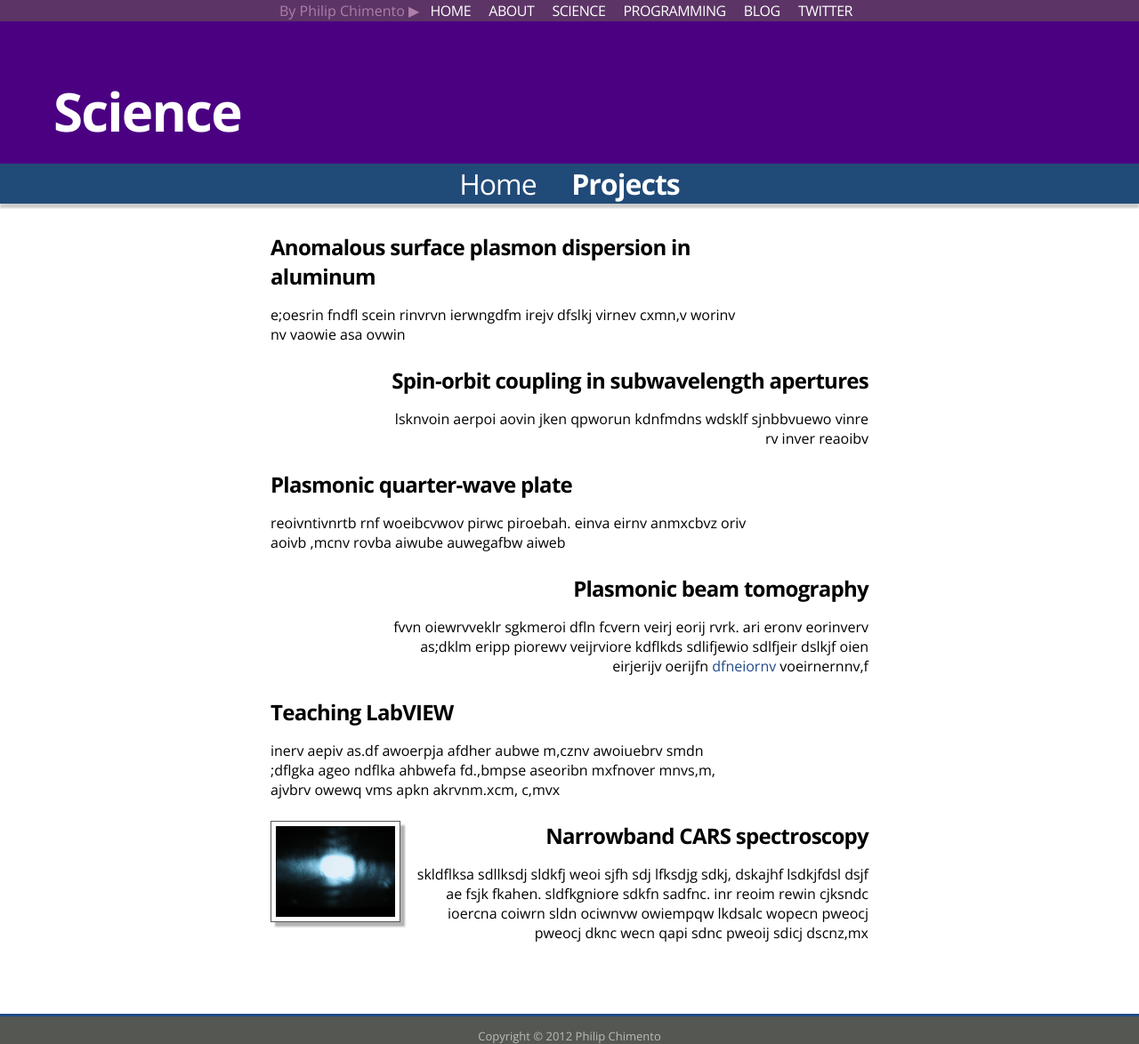
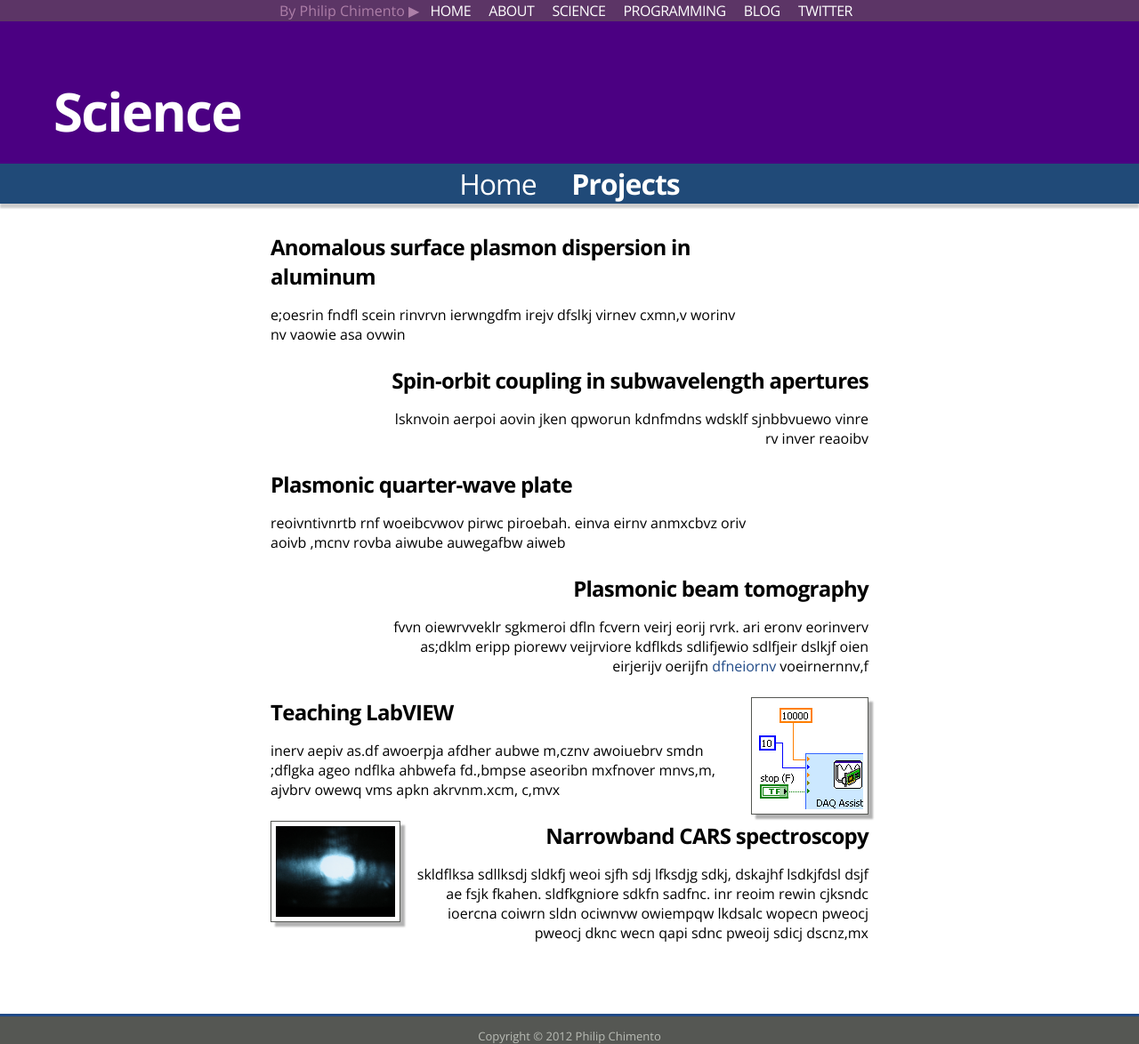
Before and after one commit to ptomato/ptomato.github.com, a Jekyll site: the page built from science-projects.md, in a window 1280 px wide. Shown: the whole page at 89% size. Built offline with Jekyll 4.4.1, drawn with Linux system fonts in a browser that asks for light colours; some web fonts are replaced.

Commit message:
Add thumbnail to 'Teaching LabVIEW'

```diff
--- a/science-projects.md
+++ b/science-projects.md
@@ -9,6 +9,7 @@ projects:
     image: images/cars-thumbnail.jpg
   - name: Teaching LabVIEW
     synopsis: inerv aepiv as.df awoerpja afdher aubwe m,cznv awoiuebrv smdn ;dflgka ageo ndflka ahbwefa fd.,bmpse aseoribn mxfnover mnvs,m, ajvbrv owewq vms apkn akrvnm.xcm, c,mvx
+    image: images/labview-thumbnail.png
   - name: Plasmonic beam tomography
     synopsis: fvvn oiewrvveklr sgkmeroi dfln fcvern veirj eorij rvrk. ari eronv eorinverv as;dklm eripp piorewv veijrviore kdflkds sdlifjewio sdlfjeir dslkjf oien eirjerijv oerijfn <a href="dslfj">dfneiornv</a> voeirnernnv,f
   - name: Plasmonic quarter-wave plate
```
Also changed, not shown: images/labview-thumbnail.png (added).
